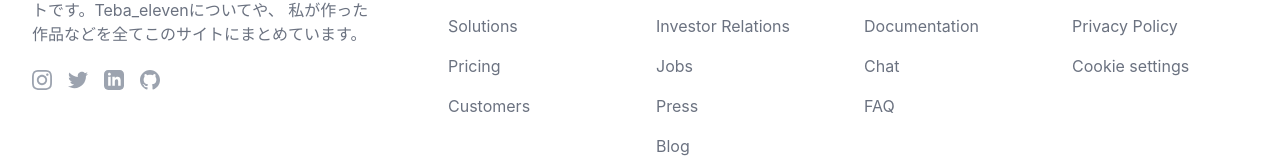
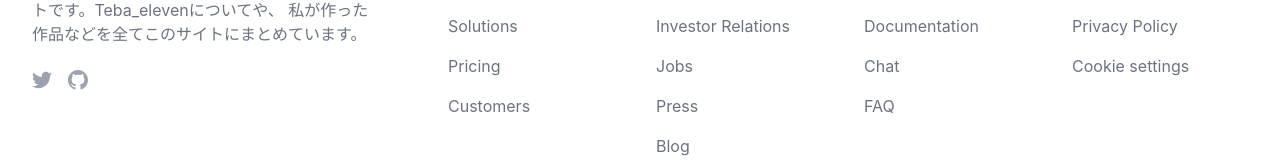
Before and after one commit to Tebaeleven/teba-portfolio, a Next.js app: page / in a window 1280 px wide. Shown: the part 766-926 px from the top of the page. Built offline with nearby package versions, Linux system fonts and the light colour scheme.

Commit message:
snsリンクの設定

```diff
--- a/components/footer.tsx
+++ b/components/Footer/Footer.tsx
@@ -36,23 +36,7 @@ export default function Footer() {
                                 {/* social - start */}
                                 <div className="flex gap-4">
                                     <Link
-                                        href="#"
-                                        target="_blank"
-                                        className="text-gray-400 transition duration-100 hover:text-gray-500 active:text-gray-600"
-                                    >
-                                        <svg
-                                            className="h-5 w-5"
-                                            width={24}
-                                            height={24}
-                                            viewBox="0 0 24 24"
-                                            fill="currentColor"
-                                            xmlns="http://www.w3.org/2000/svg"
-                                        >
-                                            <path d="M12 2.163c3.204 0 3.584.012 4.85.07 3.252.148 4.771 1.691 4.919 4.919.058 1.265.069 1.645.069 4.849 0 3.205-.012 3.584-.069 4.849-.149 3.225-1.664 4.771-4.919 4.919-1.266.058-1.644.07-4.85.07-3.204 0-3.584-.012-4.849-.07-3.26-.149-4.771-1.699-4.919-4.92-.058-1.265-.07-1.644-.07-4.849 0-3.204.013-3.583.07-4.849.149-3.227 1.664-4.771 4.919-4.919 1.266-.057 1.645-.069 4.849-.069zm0-2.163c-3.259 0-3.667.014-4.947.072-4.358.2-6.78 2.618-6.98 6.98-.059 1.281-.073 1.689-.073 4.948 0 3.259.014 3.668.072 4.948.2 4.358 2.618 6.78 6.98 6.98 1.281.058 1.689.072 4.948.072 3.259 0 3.668-.014 4.948-.072 4.354-.2 6.782-2.618 6.979-6.98.059-1.28.073-1.689.073-4.948 0-3.259-.014-3.667-.072-4.947-.196-4.354-2.617-6.78-6.979-6.98-1.281-.059-1.69-.073-4.949-.073zm0 5.838c-3.403 0-6.162 2.759-6.162 6.162s2.759 6.163 6.162 6.163 6.162-2.759 6.162-6.163c0-3.403-2.759-6.162-6.162-6.162zm0 10.162c-2.209 0-4-1.79-4-4 0-2.209 1.791-4 4-4s4 1.791 4 4c0 2.21-1.791 4-4 4zm6.406-11.845c-.796 0-1.441.645-1.441 1.44s.645 1.44 1.441 1.44c.795 0 1.439-.645 1.439-1.44s-.644-1.44-1.439-1.44z" />
-                                        </svg>
-                                    </Link>
-                                    <Link
-                                        href="#"
+                                        href="https://twitter.com/Tebasaki_lab"
                                         target="_blank"
                                         className="text-gray-400 transition duration-100 hover:text-gray-500 active:text-gray-600"
                                     >
@@ -68,23 +52,7 @@ export default function Footer() {
                                         </svg>
                                     </Link>
                                     <Link
-                                        href="#"
-                                        target="_blank"
-                                        className="text-gray-400 transition duration-100 hover:text-gray-500 active:text-gray-600"
-                                    >
-                                        <svg
-                                            className="h-5 w-5"
-                                            width={24}
-                                            height={24}
-                                            viewBox="0 0 24 24"
-                                            fill="currentColor"
-                                            xmlns="http://www.w3.org/2000/svg"
-                                        >
-                                            <path d="M19 0h-14c-2.761 0-5 2.239-5 5v14c0 2.761 2.239 5 5 5h14c2.762 0 5-2.239 5-5v-14c0-2.761-2.238-5-5-5zm-11 19h-3v-11h3v11zm-1.5-12.268c-.966 0-1.75-.79-1.75-1.764s.784-1.764 1.75-1.764 1.75.79 1.75 1.764-.783 1.764-1.75 1.764zm13.5 12.268h-3v-5.604c0-3.368-4-3.113-4 0v5.604h-3v-11h3v1.765c1.396-2.586 7-2.777 7 2.476v6.759z" />
-                                        </svg>
-                                    </Link>
-                                    <Link
-                                        href="#"
+                                        href="https://github.com/Tebaeleven"
                                         target="_blank"
                                         className="text-gray-400 transition duration-100 hover:text-gray-500 active:text-gray-600"
                                     >
--- a/components/layout.tsx
+++ b/components/layout.tsx
@@ -1,4 +1,4 @@
-import Footer from "./footer";
+import Footer from "./Footer/Footer";
 import Header from "./Header/header";
 
 export default function Layout({ children }) {
--- a/mdxPosts/works/minecraft-2d.mdx
+++ b/mdxPosts/works/minecraft-2d.mdx
@@ -2,7 +2,7 @@
 title: "Scratchでマイクラ2D"
 cover: "https://www.chickensblog.com/wp-content/uploads/2021/12/img_61ab557d02468.png"
 date : 2023/05/22
-tags : ["Scratch","Minecraft"]
+tags : ["Scratch","Minecraft","自作"]
 desc : "Scratchでマイクラ2Dを再現しました。"
 ---
 # Scratchでマイクラ2D
--- a/pages/index.tsx
+++ b/pages/index.tsx
@@ -2,7 +2,7 @@ import Image from "next/image";
 import { Inter } from "next/font/google";
 import { useToast, Button } from "@chakra-ui/react";
 import Header from "@/components/Header/header";
-import Footer from "@/components/footer";
+import Footer from "@/components/Footer/Footer";
 import Gallery from "@/components/gallery";
 
 
```
